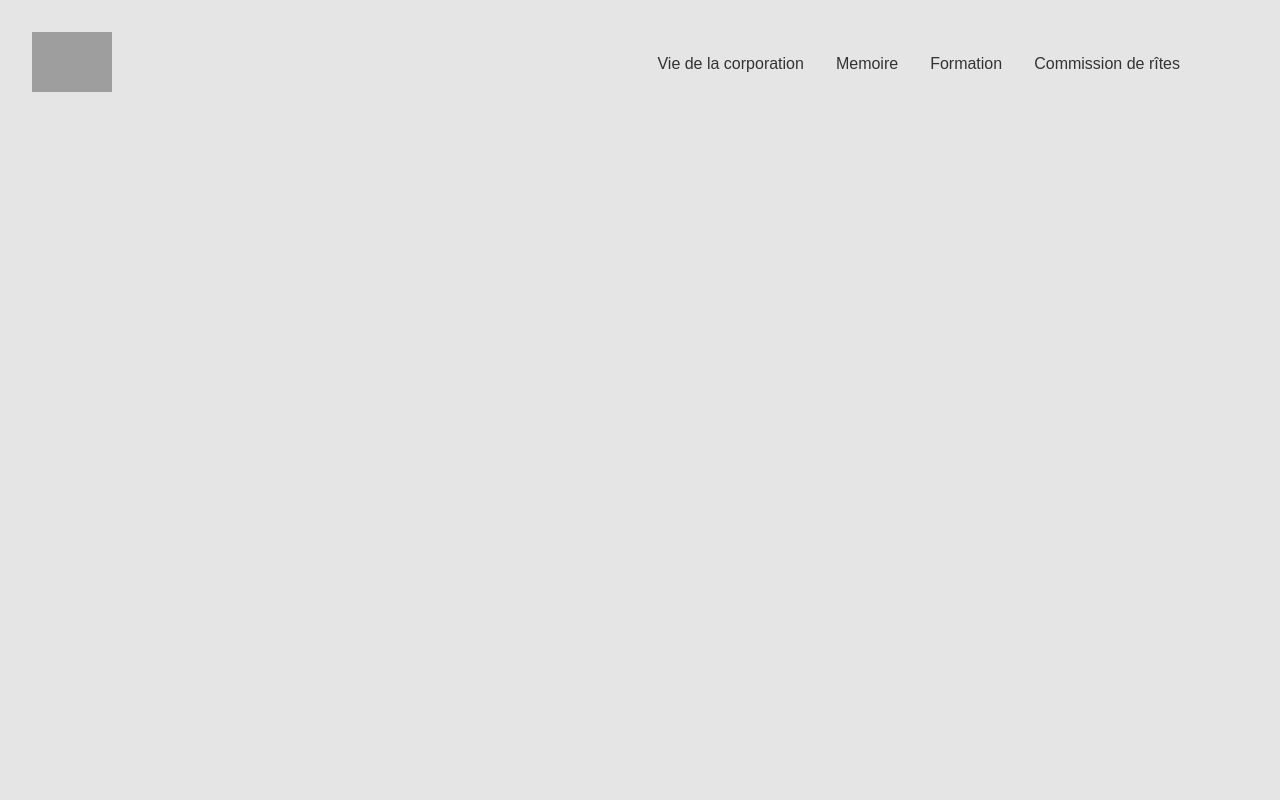
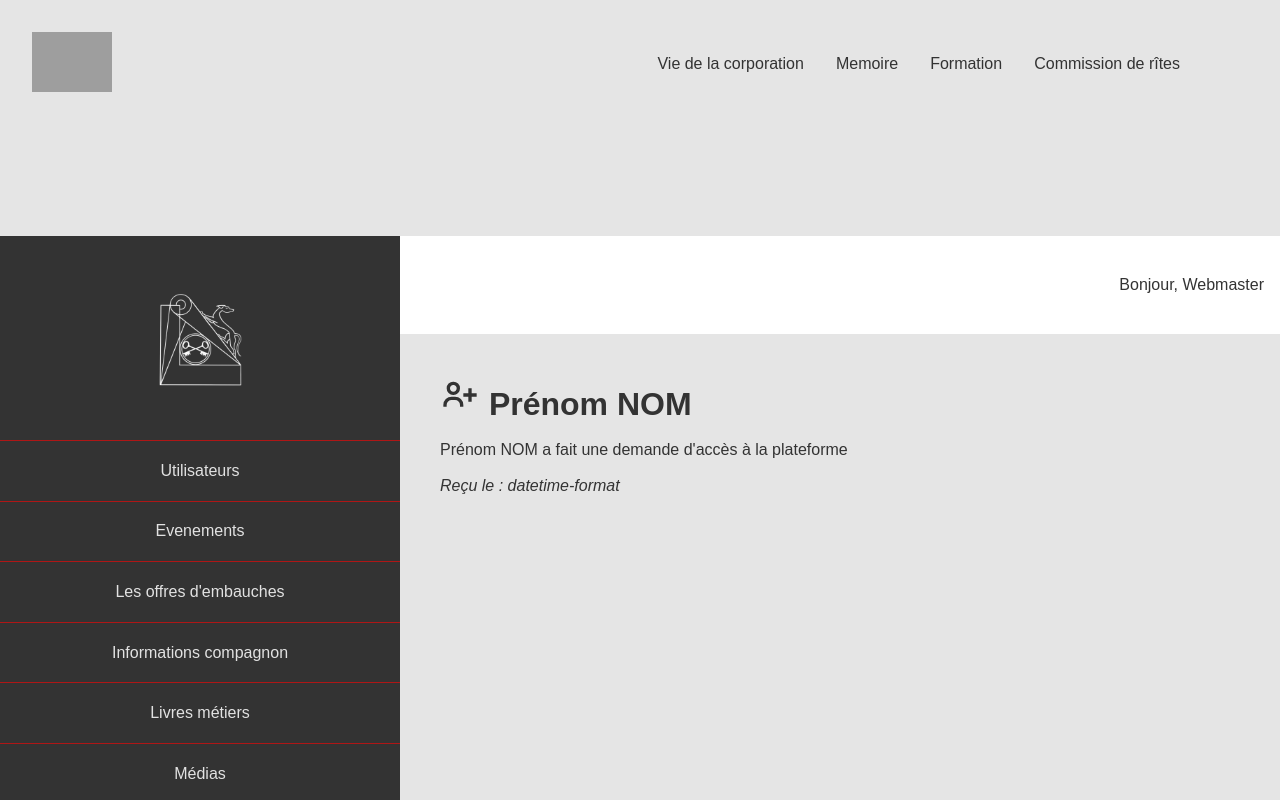
Before and after one commit to BrandonSev/csdd-front, a React (Create React App) app: page /dashboard/message in a window 1280 px wide. Built offline with nearby package versions, Linux system fonts and the light colour scheme; no server answers; grey boxes are pictures that could not be loaded; some icons are missing.

Commit message:
Composant Dashboard Message

```diff
--- a/src/App.jsx
+++ b/src/App.jsx
@@ -12,9 +12,9 @@ import MonCompte from './components/SitePages/MonCompte';
 import Navbar from './components/Navbar';
 import EventsDashboard from './components/SitePages/EventsDashboard/EventsDashboard';
 import Footer from './components/Footer';
-import DashboardPage from './components/Dashboard/DashboardPage';
 import JobOffersDashboard from './components/SitePages/JobOffersDashboard/JobOffersDashboard';
 import VieDeLaCorpo from './components/SitePages/VieDeLaCorpo/Corpo';
+import DashboardMessage from './components/DashboardMessage/DashboardMessage';
 
 function App() {
   return (
@@ -37,7 +37,7 @@ function App() {
       </Routes>
       <Footer />
       <Routes>
-        <Route path="/dashboard" element={<DashboardPage />} />
+        <Route path="/dashboard/message" element={<DashboardMessage />} />
       </Routes>
     </div>
   );
--- a/src/components/Dashboard/DashboardPage.jsx
+++ /dev/null
@@ -1,21 +0,0 @@
-import React from 'react'
-import Dashboard from '.'
-import DashboardBody from './DashboardBody'
-import DashboardHeader from './DashboardHeader'
-import DashboardMenu from './DashboardMenu'
-
-function DashboardPage() {
-  return (
-    <div>
-      <Dashboard>
-        <DashboardMenu />
-        <DashboardHeader />
-        <DashboardBody>
-          <p>bfhjd</p>
-        </DashboardBody>
-      </Dashboard>
-    </div>
-  )
-}
-
-export default DashboardPage
--- /dev/null
+++ b/src/components/DashboardMessage/DashboardMessage.css
@@ -0,0 +1,7 @@
+.container-message {
+  width: 100%;
+}
+
+.container-message .datetime {
+  font-style: italic;
+}
--- /dev/null
+++ b/src/components/DashboardMessage/DashboardMessage.jsx
@@ -0,0 +1,29 @@
+import React from 'react';
+import { BiUserPlus } from 'react-icons/bi';
+import Dashboard from '../Dashboard';
+import DashboardMenu from '../Dashboard/DashboardMenu';
+import DashboardHeader from '../Dashboard/DashboardHeader';
+import DashboardBody from '../Dashboard/DashboardBody';
+
+import './DashboardMessage.css';
+
+function DashboardMessage() {
+  return (
+    <Dashboard>
+      <DashboardMenu />
+      <DashboardHeader />
+      <DashboardBody>
+        <div className="container-message">
+          <h1 className="avatar-name">
+            <BiUserPlus size={40} /> Prénom NOM
+          </h1>{' '}
+          <br />
+          <p>Prénom NOM a fait une demande d'accès à la plateforme</p> <br />
+          <div className="datetime">Reçu le : datetime-format</div>
+        </div>
+      </DashboardBody>
+    </Dashboard>
+  );
+}
+
+export default DashboardMessage;
--- a/src/components/SitePages/Home/Home.css
+++ b/src/components/SitePages/Home/Home.css
@@ -39,13 +39,11 @@
 }
 
 .home h1 {
-  font-size: 45px;
   color: #e5e5e5;
   z-index: 1;
 }
 
 .home h2 {
-  font-size: 40px;
   color: #e5e5e5;
   z-index: 1;
 }
@@ -54,7 +52,6 @@
   display: block;
   width: 375px;
   height: 55px;
-  font-size: 35px;
   font-weight: bold;
   z-index: 1;
   margin: 1vh auto 2vh;
--- a/src/components/SitePages/LoginPage/LoginPage.css
+++ b/src/components/SitePages/LoginPage/LoginPage.css
@@ -65,7 +65,6 @@
   width: 90%;
   height: 50px;
   line-height: 50px;
-  font-size: 12px;
   padding: 0;
 }
 
--- a/src/components/SitePages/Register/Register.css
+++ b/src/components/SitePages/Register/Register.css
@@ -70,17 +70,6 @@
   margin: 1vh auto 2vh;
 }
 
-/* Masquer les données de corporation par défaut */
-
-/* .grid-li-province-name,
-.grid-li-adoption-place,
-.grid-li-adoption-date,
-.grid-li-room,
-.grid-li-reception-place,
-.grid-li-reception-date {
-  display: none;
-} */
-
 /* Média Queries - Adaptation sur écran de plus de 768px de large */
 
 @media screen and (min-width: 768px) {
@@ -100,6 +89,10 @@
 
   .wrapper-register {
     width: 74%;
+  }
+
+  .corporate-data button {
+    width: 50%;
   }
 }
 
```
Also changed, not shown: src/components/Dashboard/DashboardHeader/index.jsx (+4 -8 lines).
